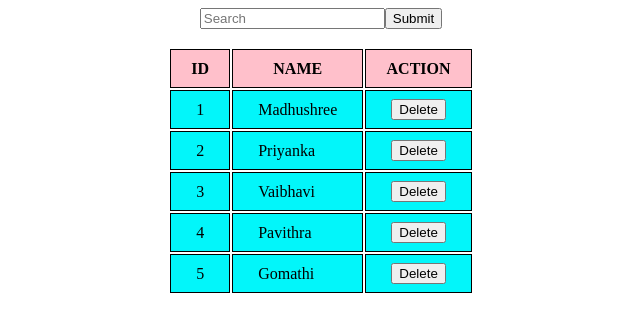
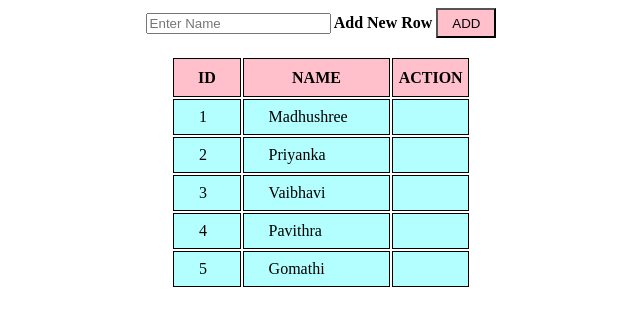
Before and after one commit to madhushree1702/React-Task2, a React (Create React App) app: page / in a window 1280 px wide. Shown: the top 332 px of the page, without its empty margins (319-959 px from the left). Built offline with nearby package versions, Linux system fonts and the light colour scheme.

Commit message:
Button color changed

```diff
--- a/src/Design.css
+++ b/src/Design.css
@@ -7,7 +7,7 @@ table{
 tr, td{
     border: 1px solid black;
     border-collapse: collapse;
-    background-color: #02f6fa;
+    background-color: #b3ffff;
     padding: 8px;
 }
 td{
@@ -19,3 +19,8 @@ th{
     background-color: pink;
     border: 1px solid black;
 }
+button{
+    background-color: pink;
+    height: 30px;
+    width: 60px;
+}
--- a/src/Home.js
+++ b/src/Home.js
@@ -1,5 +1,6 @@
 import React from 'react';
 import Table from './Table';
+import { getElementError } from '@testing-library/dom';
 
 
 class Home extends React.Component {
@@ -7,6 +8,7 @@ class Home extends React.Component {
         super(props)
         this.state = {
             newEmployeeName: "",
+        Validmessage: "Enter a valid Name",
           employees : [
             {id: 1, name: 'Madhushree'},
             {id: 2, name: 'Priyanka'},
@@ -20,7 +22,13 @@ class Home extends React.Component {
     validParams(){
         if(this.state.newEmployeeName != undefined && this.state.newEmployeeName != "") {
             return true
+            this.setState({
+                Validmessage: false
+            })
         } else {
+            this.setState({
+                Validmessage: true
+            })
             return false
         }
     }
@@ -42,12 +50,13 @@ class Home extends React.Component {
     render() {
         return (
             <div className="Search" align="center">
-                <input type="text" placeholder="Search" onChange={(e) => {
+                <input type="text" placeholder="Enter Name" onChange={(e) => {
                   this.setState({
                       newEmployeeName: e.target.value
                   })
                 }}/>
-                <button onClick={this.triggerSubmit.bind(this)}> Submit </button>
+                <span><b> Add New Row </b> </span>
+                <button onClick={this.triggerSubmit.bind(this)}> ADD </button>
                 <br /><br />
                 <Table employees={this.state.employees} />
             </div>
--- a/src/TableRow.js
+++ b/src/TableRow.js
@@ -1,5 +1,5 @@
 import React from 'react';
-
+import { RBGlyphicon } from 'react-bootstrap';
 class TableRow extends React.Component {
 
     render() {
@@ -7,7 +7,8 @@ class TableRow extends React.Component {
                 <tr>
                 <td>{this.props.id}</td>
                 <td>{this.props.name}</td>
-                <td><input class='myclass' type='button' value='Delete'/></td>
+                {/* <td><input class='myclass' type='button' value='Delete'/></td> */}
+                <td><span class="glyphicon glyphicon-trash"></span></td>
                 </tr>
          )
     }
```
